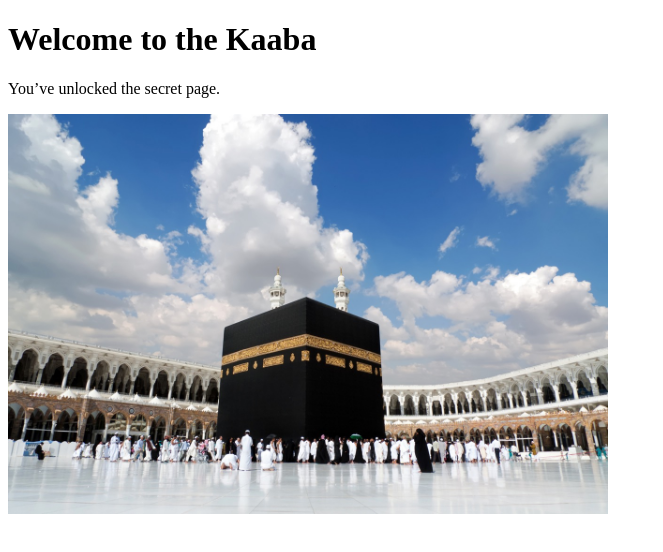
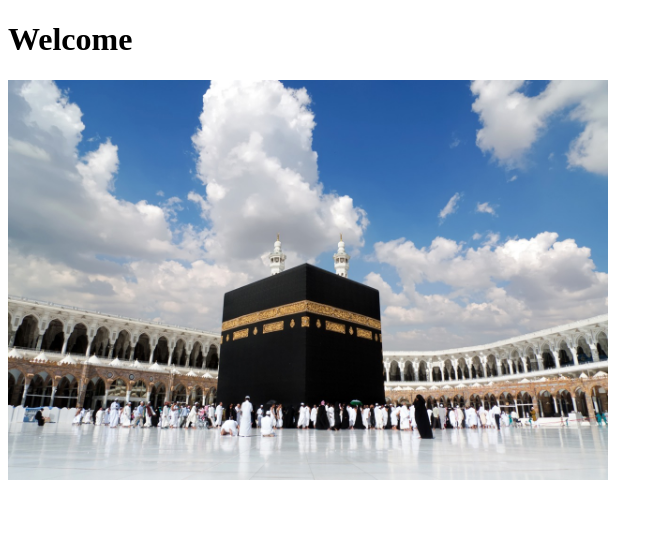
Before and after one commit to tojo9218/proj42, a plain HTML site: page kaaba.html in a window 1280 px wide. Shown: the whole page, without its empty margins (0-663 px from the left). Drawn offline with Linux system fonts and the light colour scheme.

Commit message:
Update kaaba.html

```diff
--- a/kaaba.html
+++ b/kaaba.html
@@ -6,8 +6,7 @@
   <title>The Kaaba</title>
 </head>
 <body>
-  <h1>Welcome to the Kaaba</h1>
-  <p>You’ve unlocked the secret page.</p>
+  <h1>Welcome</h1>
   <img src="kaaba.jpg" alt="The Kaaba" style="width:100%; max-width:600px;">
 </body>
 </html>
```
